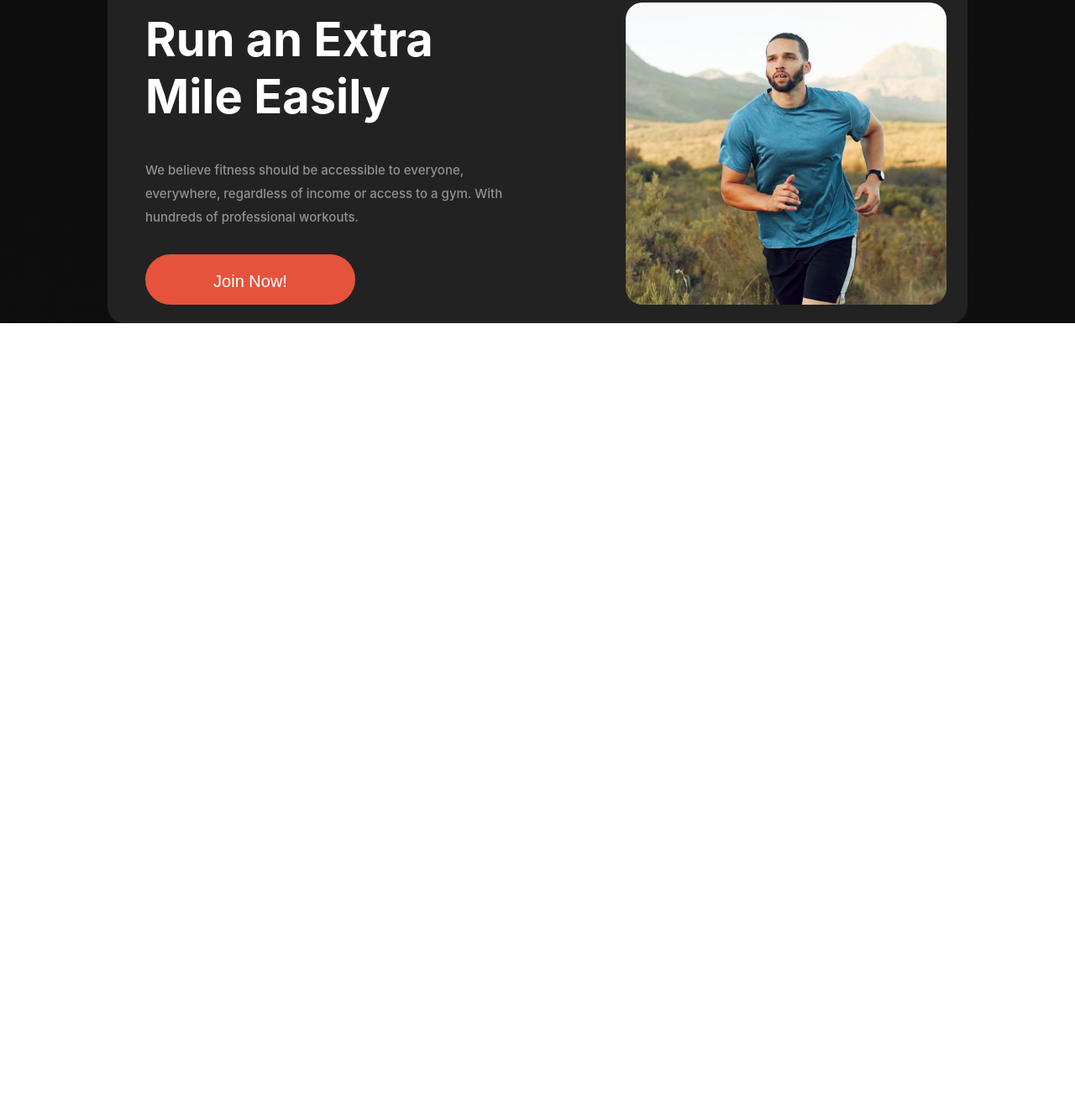
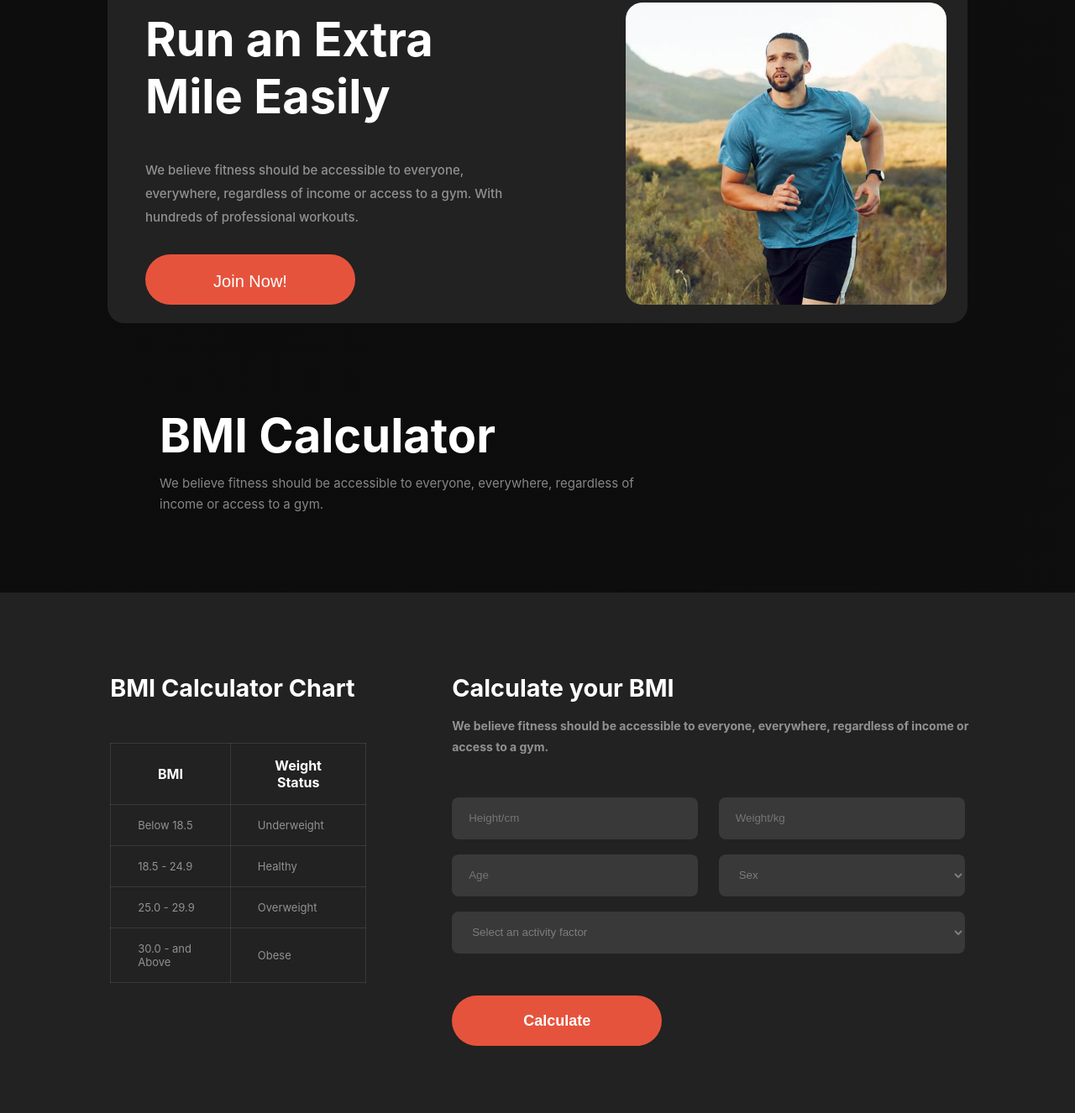
Before and after one commit to ainCode247/Assignment_two, a plain HTML site: page index.html in a window 1280 px wide. Shown: the part 1773-3099 px from the top of the page at 84% size. Before the commit the page ends 2158 px from the top, so only its background shows below. Drawn offline with Linux system fonts and the light colour scheme; a web font is replaced by a local one.

Commit message:
adding-BMI-section

```diff
--- a/css/style.css
+++ b/css/style.css
@@ -270,9 +270,7 @@ body {
 
 /* Habit-Container-EnD */
 
-
-
-/* Start Run-Extra-Mile */
+/* Mile-sec-start */
 .mile-container {
     padding: 22px 25px 22px 45px;
     justify-content: space-between;
@@ -319,4 +317,135 @@ body {
     background: rgba(230, 83, 60, 1);
     border: none;
 }
-/* Run-Extra-Mile-EnD */
+/* Mile-sec-EnD */
+
+/* BMI-section-start */
+
+.bmi-section {
+    margin-top: 100px;
+}
+
+.bmi-content {
+    width: 900px;
+    margin: 0 auto;
+    margin-top: 70px;
+    /* border: 1px solid red; */
+}
+
+.bmi-title {
+    color: rgba(255, 255, 255, 1);
+    font-size: 3.5rem;
+    font-weight: 700;
+    margin: 10px 0;
+}
+
+.bmi-description {
+    color: rgba(255, 255, 255, 0.5);
+    font-size: 15px;
+    line-height: 25px;
+    width: 600px;
+}
+
+.calc-title {
+    color: rgba(255, 255, 255, 1);
+    font-size: 1.8rem;
+    margin: 3rem 0;
+}
+
+.calc-description {
+    width: 650px;
+    color: rgba(255, 255, 255, 0.5);
+    font-size: 14px;
+    line-height: 25px;
+    margin: 15px 0;
+}
+
+table {
+    border-collapse: collapse;
+    /* margin-top: 5rem; */
+}
+
+th,
+td {
+    border: 1px solid rgba(255, 255, 255, 0.1);
+    color: rgba(255, 255, 255, 0.5);
+    font-size: 13px;
+    padding: 1rem 2rem;
+}
+
+th {
+    font-size: 16px;
+    color: rgba(255, 255, 255, 1);
+}
+
+/* ___________calculate-section___________ */
+.calculate-section {
+    background: rgba(34, 34, 34, 1);
+    margin-top: 5.8rem;
+
+}
+
+.calculator-container {
+    /* border: 2px solid red; */
+    display: flex;
+    justify-content: center;
+    gap: 10%;
+    padding: 3rem 0.2rem 5rem;
+}
+
+.bmi-table {
+    width: 30%;
+}
+
+.bmi-calculator {
+    width: 60%;
+}
+
+/* ________form-container_________ */
+.form-container {
+    display: flex;
+    flex-wrap: wrap;
+    justify-content: space-between;
+    row-gap: 18px;
+}
+
+.form-field {
+    width: 48%;
+
+}
+
+.form-field-text-area {
+    width: 100%;
+}
+
+.form-container input,
+select {
+    width: 100%;
+    height: 50px;
+    border: none;
+    border-radius: 8px;
+    background: rgba(255, 255, 255, 0.1);
+    padding: 12px 40px 12px 20px;
+
+}
+
+select,
+option {
+    color: rgba(177, 169, 169, 0.6);
+}
+
+.calculate-btn {
+    width: 250px;
+    height: 60px;
+    padding: 1.30rem 2rem;
+    border-radius: 2rem;
+    font-size: 18px;
+    font-weight: 600;
+    color: rgb(255, 255, 255);
+    background: rgba(230, 83, 60, 1);
+    border: none;
+    margin-top: 2rem;
+
+}
+
+/* BMI-section-start */
--- a/index.html
+++ b/index.html
@@ -11,6 +11,7 @@
      <script src="https://kit.fontawesome.com/30fe85baa8.js" crossorigin="anonymous"></script>
 </head>
 <body>
+
     <header>
         <!-- Nav start -->
         <nav class="navigation display-flex">
@@ -96,8 +97,7 @@
         </section>
         <!-- Habit-Container-EnD -->
 
-
-        <!-- Start Run-Extra-Mile -->
+        <!-- Mile-sec-start -->
         <section class="mile-container container display-flex">
             <div class="mile-text">
                 <h3 class="mile-title">Run an Extra <br> Mile Easily</h3>
@@ -109,11 +109,82 @@
                 <img src="images/run.jpg" alt="">
             </div>
         </section>
-        <!-- Run-Extra-Mile EnD -->
+        <!-- Mile-sec-EnD -->
 
+        <!-- Start-BMI-Section -->
+        <section class="bmi-section ">
+
+            <div class="bmi-content">
+                <h3 class="bmi-title">BMI Calculator</h3>
+                <p class="bmi-description">We believe fitness should be accessible to everyone, everywhere, regardless of income or access to a gym.</p>
+            </div>
+           <div class="calculate-section">
+            <div class="calculator-container container">
+                <div class="bmi-table">
+                    <h3 class="calc-title">BMI Calculator Chart</h3>
+                    <table>
+                        <thead>
+                            <tr>
+                                <th>BMI</th>
+                                <th>Weight Status</th>
+                            </tr>
+                        </thead>
+                        <tbody>
+                            <tr>
+                                <td>Below 18.5</td>
+                                <td>Underweight</td>
+                            </tr>
+                            <tr>
+                                <td>18.5 - 24.9</td>
+                                <td>Healthy</td>
+                            </tr>
+                            <tr>
+                                <td>25.0 - 29.9</td>
+                                <td>Overweight</td>
+                            </tr>
+                            <tr>
+                                <td>30.0 - and Above</td>
+                                <td>Obese</td>
+                            </tr>
+                        </tbody>
+                    </table>
+                </div>
+                <div class="bmi-calculator">
+                    <h3 class="calc-title">Calculate your BMI
+                        <p class="calc-description">We believe fitness should be accessible to everyone, everywhere, regardless of income or access to a gym. </p>
+                    </h3>
+                    <form class="form-container">
+                        <div class="form-field">
+                            <input type="text" name="" id="" placeholder="Height/cm">
+                        </div>
+                        <div class="form-field">
+                            <input type="text" name="" id="" placeholder="Weight/kg">
+                        </div>
+                        <div class="form-field">
+                            <input type="text" name="" id="" placeholder="Age">
+                        </div>
+                        <div class="form-field">
+                            <select>
+                                <option value="">Sex</option>
+                                <option value="">Male</option>
+                                <option value="">Female</option>
+                            </select>
+                        </div>
+                        <div class="form-field-text-area">
+                            <select>
+                                <option value="">Select an activity factor</option>
+                            </select>
+                        </div>
+                        <button class="calculate-btn">Calculate</button>
+                    </form>
+
+                </div>
+            </div>
+           </div>
+
+        </section>
+        <!-- -BMI-Section-EnD -->
 
     </main>
-
-    <footer></footer>
 </body>
 </html>
```
